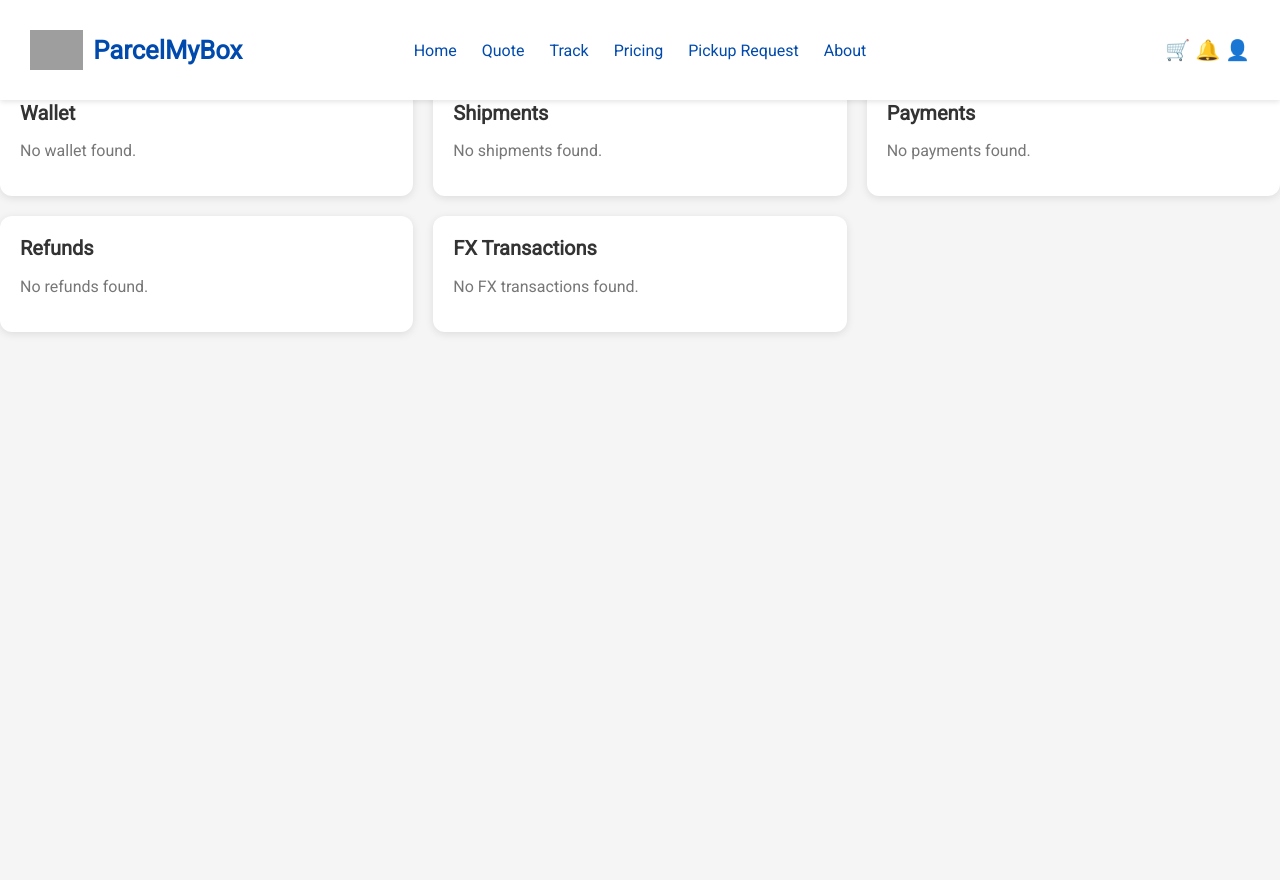
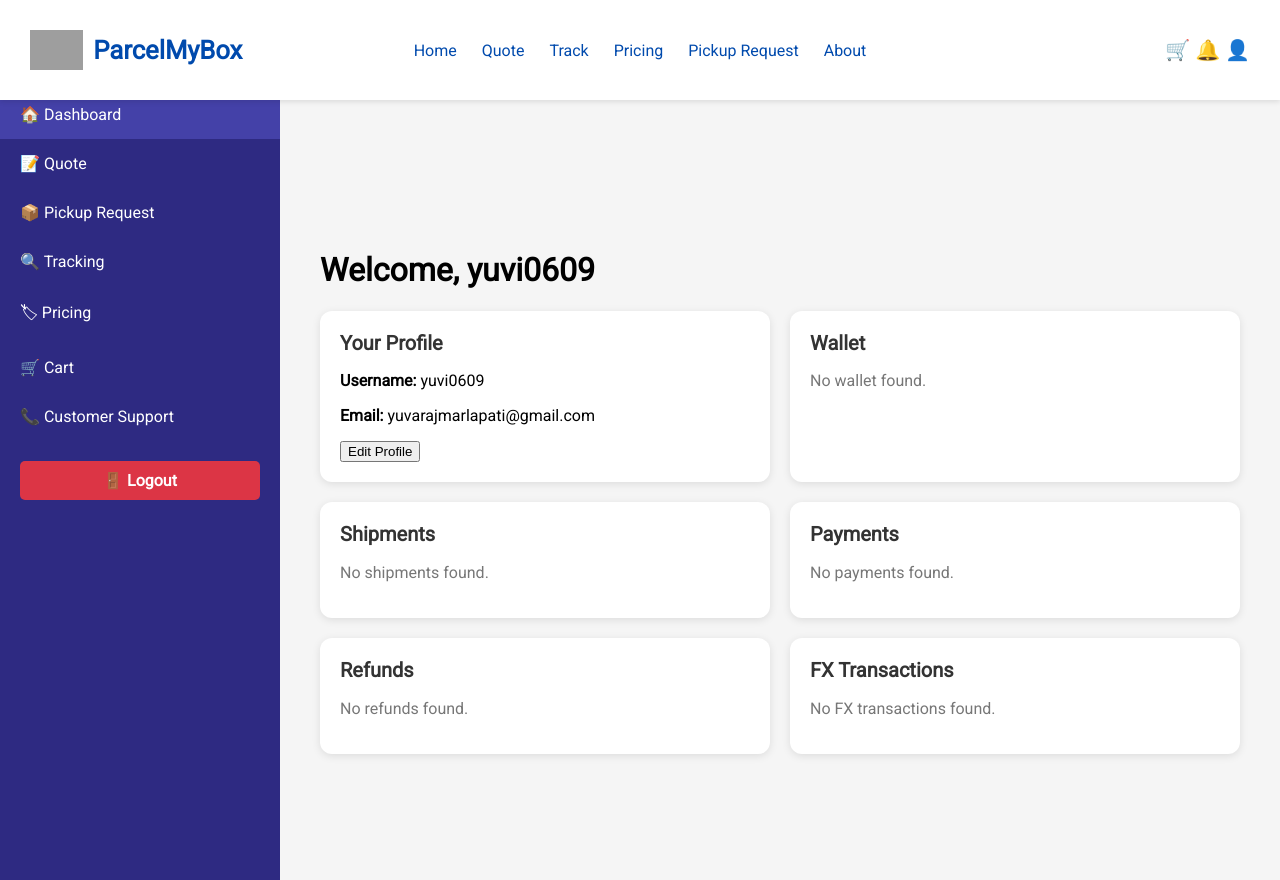
Before and after one commit to Yuvaraj0609/transaction_module, a Django app: page /dashboard/ in a window 1280 px wide. Run offline with Django 5.2, Linux system fonts and the light colour scheme; a user stored in the database is signed in; data that the repository does not hold is empty; grey boxes are pictures that could not be loaded.

Commit message:
Update dashboard.html

```diff
--- a/finance/templates/finance/dashboard.html
+++ b/finance/templates/finance/dashboard.html
@@ -84,7 +84,7 @@
     }
 
     .logout-link {
-        background-color: whitesmoke;
+        background-color: #dc3545;
         padding: 10px;
         border-radius: 5px;
         text-align: center;
@@ -93,7 +93,7 @@
     }
 
     .logout-link a {
-        color:#4441a8 ;
+        color: white;
         text-decoration: none;
     }
 
@@ -102,9 +102,44 @@
     }
 </style>
 
+<div class="sidebar">
+    <ul>
+        <li class="active">🏠 Dashboard</li>
+        <li>📝 Quote</li>
+        <li>📦 Pickup Request</li>
+        <li>🔍 Tracking</li>
+        <li>🏷 Pricing</li>
+        <li>🛒 Cart</li>
+        <li>📞 Customer Support</li>
+    </ul>
+    <div class="logout-link">
+        <a href="{% url 'login' %}">🚪 Logout</a>
+    </div>
+</div>
+{% endblock %}
+
+{% block content %}
+<div class="main">
     <h1>Welcome, {{ user.username }}</h1>
 
     <div class="dashboard-container">
+        <!-- Your Profile Card -->
+        <div class="card">
+            <h2>Your Profile</h2>
+            {% if show_form %}
+                <form method="post">
+                    {% csrf_token %}
+                    {{ form.as_p }}
+                    <button type="submit">Save Changes</button>
+                </form>
+            {% else %}
+                <p><strong>Username:</strong> {{ user.username }}</p>
+                <p><strong>Email:</strong> {{ user.email }}</p>
+                <a href="?edit=1"><button>Edit Profile</button></a>
+            {% endif %}
+        </div>
+
+        <!-- Wallet -->
         <div class="card">
             <h2>Wallet</h2>
             {% if wallet %}
@@ -115,6 +150,7 @@
             {% endif %}
         </div>
 
+        <!-- Shipments -->
         <div class="card">
             <h2>Shipments</h2>
             {% if shipments %}
@@ -132,6 +168,7 @@
             {% endif %}
         </div>
 
+        <!-- Payments -->
         <div class="card">
             <h2>Payments</h2>
             {% if payments %}
@@ -148,6 +185,7 @@
             {% endif %}
         </div>
 
+        <!-- Refunds -->
         <div class="card">
             <h2>Refunds</h2>
             {% if refunds %}
@@ -164,6 +202,7 @@
             {% endif %}
         </div>
 
+        <!-- FX Transactions -->
         <div class="card">
             <h2>FX Transactions</h2>
             {% if fx_transactions %}
```
Lines whose indentation alone changed are shown as unchanged.
